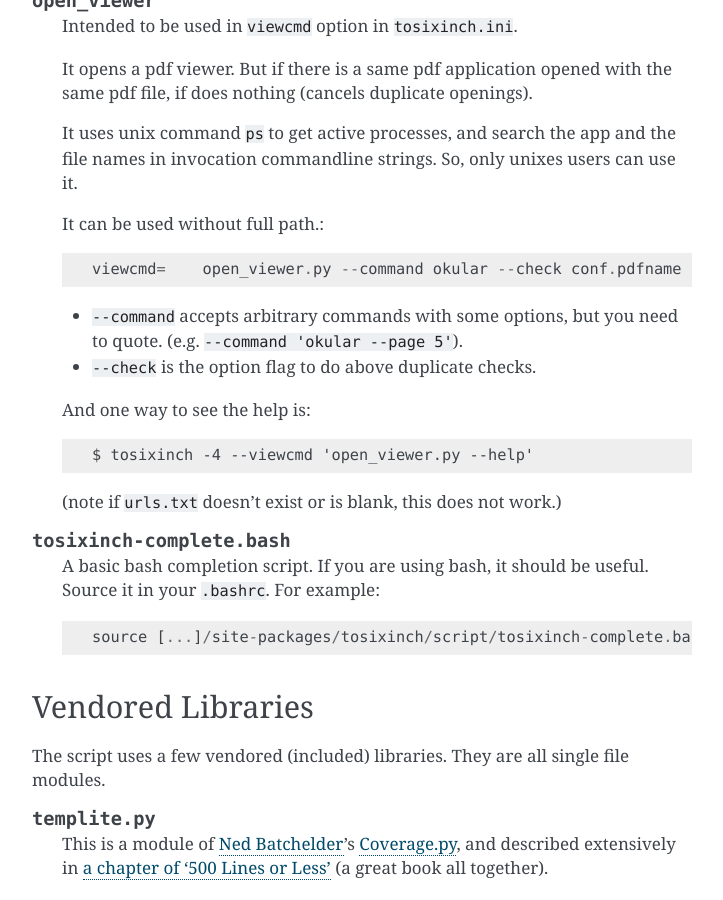
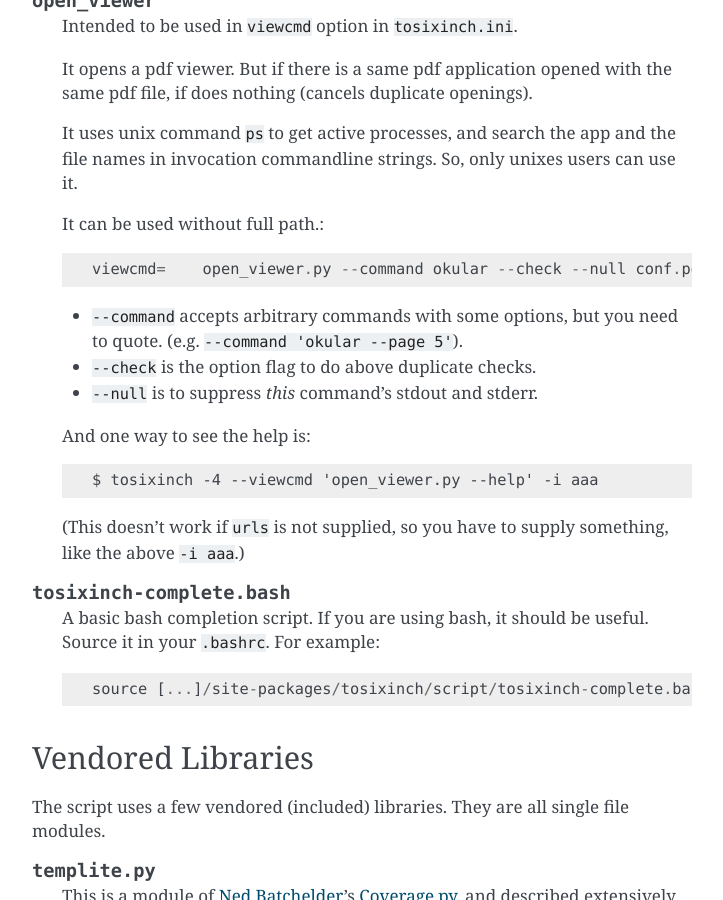
Before and after one commit to openandclose/tosixinch, a Sphinx documentation site: the page built from docs/topics.rst, in a window 1280 px wide and 900 px high, scrolled down 9970 px. Shown: the whole window, without its empty margins (388-1111 px from the left). Built offline with Sphinx 7.4.7, drawn with Linux system fonts in a browser that asks for light colours.

Commit message:
Add --null option to open_viewer.py

```diff
--- a/CHANGELOG.rst
+++ b/CHANGELOG.rst
@@ -59,6 +59,8 @@ Important changes (that users especially need to know) are marked by '**[!]**.'
 * Add version option
 
 * Expose full-image option to commandline
+
+* Add --null option to script/open_viewer.py
 
 **Remove:**
 
--- a/docs/topics.rst
+++ b/docs/topics.rst
@@ -547,18 +547,20 @@ just copied in the tosixinch installation directory
 
     It can be used without full path.::
 
-        viewcmd=    open_viewer.py --command okular --check conf.pdfname
+        viewcmd=    open_viewer.py --command okular --check --null conf.pdfname
 
     * ``--command`` accepts arbitrary commands with some options,
       but you need to quote.
       (e.g. ``--command 'okular --page 5'``).
     * ``--check`` is the option flag to do above duplicate checks.
+    * ``--null`` is to suppress *this* command's stdout and stderr.
 
     And one way to see the help is::
 
-        $ tosixinch -4 --viewcmd 'open_viewer.py --help'
+        $ tosixinch -4 --viewcmd 'open_viewer.py --help' -i aaa
 
-    (note if ``urls.txt`` doesn't exist or is blank, this does not work.)
+    (This doesn't work if ``urls`` is not supplied,
+    so you have to supply something, like the above ``-i aaa``.)
 
 
 .. script:: tosixinch-complete.bash
```
Also changed, not shown: 1 other file.
